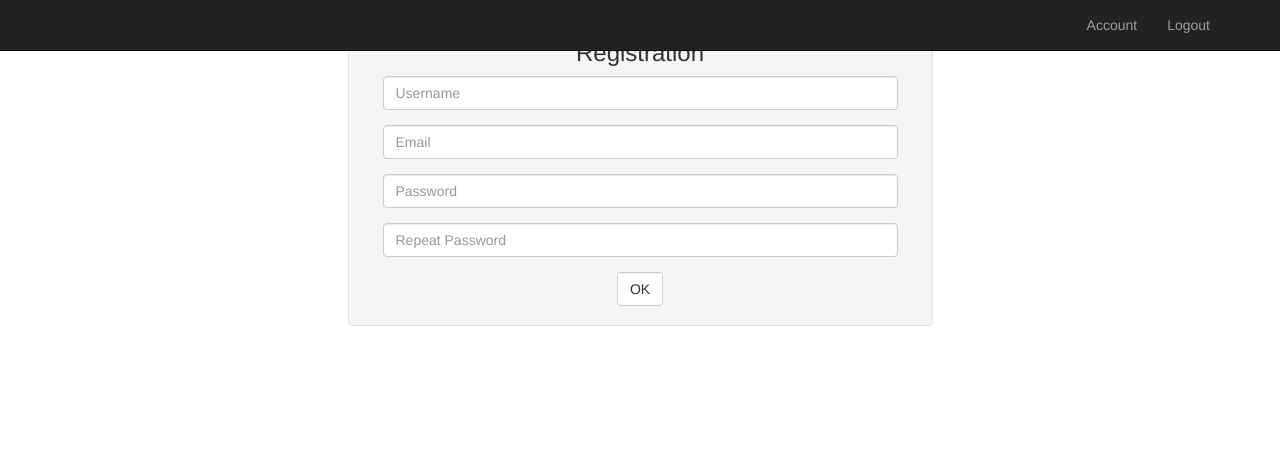
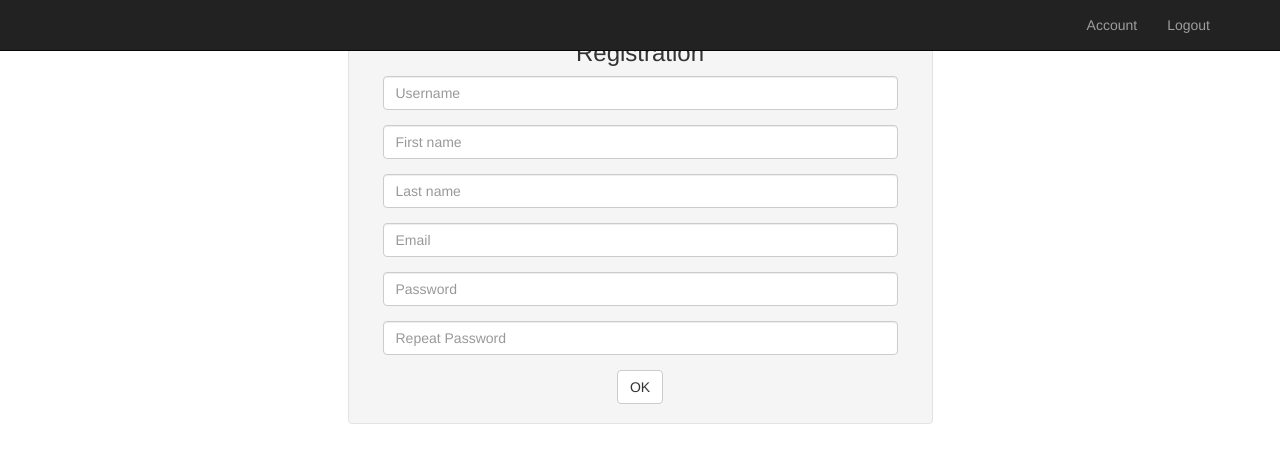
Before and after one commit to OlesiaLiens/Matcha, a PHP site: page / in a window 1280 px wide. Shown: the top 463 px of the page. Run offline with PHP 8.4, Linux system fonts and the light colour scheme; data that the repository does not hold is empty; some libraries are stand-ins or nearby versions.

Commit message:
add to registration first and last name

```diff
--- a/App/Models/Setup.php
+++ b/App/Models/Setup.php
@@ -21,6 +21,8 @@ class Setup extends \Core\Model
 		$db->exec("CREATE TABLE IF NOT EXISTS users(
 	id           INT UNSIGNED AUTO_INCREMENT PRIMARY KEY,
 	username     varchar(50)  NOT NULL,
+	first_name     varchar(50)  NOT NULL,
+	last_name    varchar(50)  NOT NULL,
 	email        varchar(255) NOT NULL,
 	password     varchar(255) NOT NULL,
 	active       varchar(50)  NOT NULL,
--- a/App/Views/Register/index.php
+++ b/App/Views/Register/index.php
@@ -8,7 +8,7 @@
 	<title>Registration</title>
 	<link rel="stylesheet" href="https://maxcdn.bootstrapcdn.com/bootstrap/3.3.7/css/bootstrap.min.css"/>
 	<link rel="stylesheet" href="/styles/register.css"/>
-<!--	<link rel="stylesheet" href="http://maxcdn.bootstrapcdn.com/bootstrap/3.3.7/css/bootstrap.min.css">-->
+	<!--	<link rel="stylesheet" href="http://maxcdn.bootstrapcdn.com/bootstrap/3.3.7/css/bootstrap.min.css">-->
 	<!--	<link rel="stylesheet" type="text/css" href="/styles/gallery.css">-->
 	<!--	<link rel="stylesheet" href="../../../styles/register.css"/>-->
 
@@ -56,6 +56,21 @@
 					</div>
 					<div class="col-xs-12">
 						<div class="form-group">
+							<input type="text" name="first_name" id="first_name" class="form-control"
+								   placeholder="First name" required/>
+							<p class="error"><?= $params['first_name_error'] ?? null ?></p>
+						</div>
+					</div>
+					<div class="col-xs-12">
+						<div class="form-group">
+							<input type="text" name="last_name" id="last_name" class="form-control"
+								   placeholder="Last name" required/>
+							<p class="error"><?= $params['last_name_error'] ?? null ?></p>
+						</div>
+					</div>
+
+					<div class="col-xs-12">
+						<div class="form-group">
 							<input type="email" name="email" id="email" class="form-control" placeholder="Email"
 								   required/>
 							<p class="error"><?= $params['email_error'] ?? null ?></p>
```
Also changed, not shown: App/Models/Register.php (+50 -6 lines).
